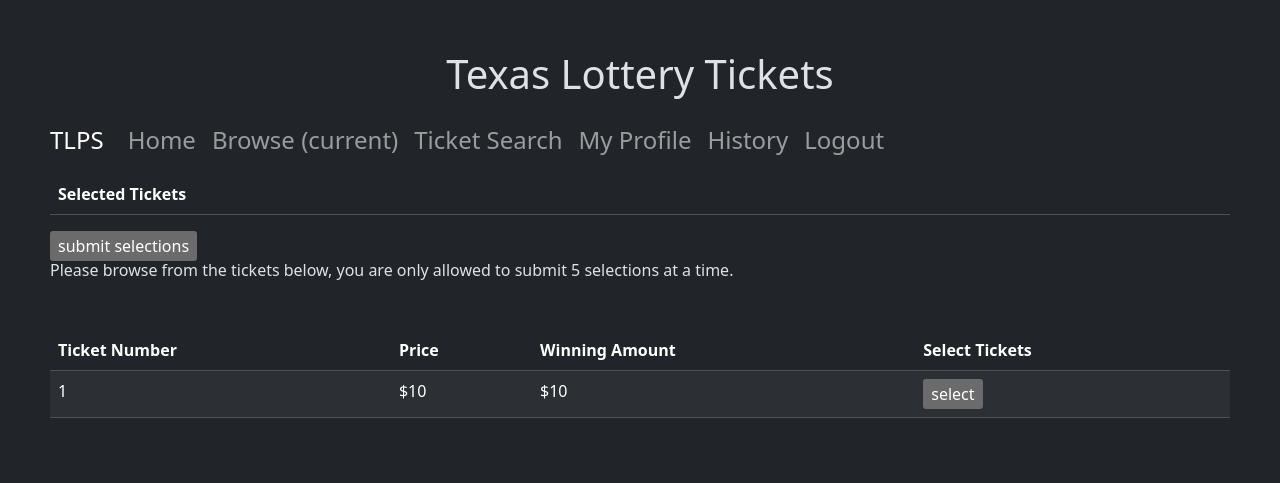
After one commit to arizzo99/Lottery-Ticket-System, a PHP site: page /browse.php in a window 1280 px wide. The commit adds this page. Shown: the top 483 px of the page. Run offline with PHP 8.4, Linux system fonts and the light colour scheme; the visitor is signed in with stand-in values (Sample User, id 1); tables that the repository leaves empty or names only in its code hold one stand-in row (values such as "Sample post"); data that the repository does not hold is empty.

Commit message:
Add files via upload

```diff
--- /dev/null
+++ b/XAMPP/browse.php
@@ -0,0 +1,229 @@
+<?php
+session_start();
+if(!isset($_SESSION["user"])){
+    header("Location: login.php");
+}
+?>
+
+<!DOCTYPE html>
+<html lang="en" data-bs-theme="dark">
+<head>
+    <meta charset="UTF-8">
+    <meta name="viewport" content="width=device-width, initial-scale=1.0">
+    <title>Browse Tickets</title>
+    <link rel="stylesheet" href="https://cdn.jsdelivr.net/npm/bootstrap@5.3.2/dist/css/bootstrap.min.css" integrity="sha384-T3c6CoIi6uLrA9TneNEoa7RxnatzjcDSCmG1MXxSR1GAsXEV/Dwwykc2MPK8M2HN" crossorigin="anonymous">
+    <link rel="stylesheet" href="style.css">
+</head>
+<body>
+
+    <h1>Texas Lottery Tickets</h1>
+    <nav class="navbar navbar-expand-lg navbar-dark bg-dark fs-4">
+        <a href="#.php" class="navbar-brand fs-4">TLPS</a>
+        <div class="collapse navbar-collapse" id="navbarNav">
+            <ul class="navbar-nav">
+                <li class="nav-item active">
+                    <a href="index.php" class="nav-link">Home </a>
+                </li>
+                <li class="nav-item">
+                    <a href="browse.php" class="nav-link">Browse <span class="sr-only">(current)</span></a>
+                </li>
+                <li class="nav-item">
+                    <a href="ticket_search.php" class="nav-link">Ticket Search </a>
+                </li>
+                <li class="nav-item">
+                    <a href="profile.php" class="nav-link">My Profile </a>
+                </li>
+                <li class="nav-item">
+                    <a href="history.php" class="nav-link">History </a>
+                </li>
+                <li class="nav-item">
+                    <a href="logout.php" class="nav-link">Logout</a>
+                </li>
+                </li>
+            </ul>
+        </div>
+    </nav>
+
+    <?php
+
+    $_SESSION['selected_tickets'] = isset($_SESSION['selected_tickets']) ? $_SESSION['selected_tickets'] : array();
+
+    if(isset($_POST['submit'])){
+        if(isset($_SESSION['selected_tickets']) and sizeof($_SESSION['selected_tickets']) > 0){
+            $errors = array();
+            # store info of the selected tickets
+            $all_tickets = array();
+            # remove all rows from selection table
+            foreach($_SESSION['selected_tickets'] as $value){
+                array_push($all_tickets, $value);
+                $key = array_search($value, $_SESSION['selected_tickets']);
+                unset($_SESSION['selected_tickets'][$key]);
+            }
+            # send ticket information to shopping_cart table where tickets will be put on 'holding'
+            $user_id = $_SESSION['user_id'];
+            require_once 'database.php';
+
+            foreach($all_tickets as $ticket){
+                $sql = "SELECT * FROM shopping_cart WHERE $ticket = 'ticket_id'";
+                $result = mysqli_query($conn_bool, $sql);
+                $alike_row_count = mysqli_num_rows($result);
+                if($alike_row_count > 0){
+                    array_push($errors, "Ticket " . $ticket ." already exists in someone's cart");
+                }
+            }
+
+            if(count($errors) > 0){
+                foreach($errors as $error){
+                    echo "<div class='alert alert-danger'>$error</div>";
+                }
+            }
+            else{
+                # once we reach here all ticket information is valid and can be pushed to the database
+                $sql = "INSERT INTO shopping_cart (ticket_id, id) VALUES (?, ?)";
+                $stmt = mysqli_stmt_init($conn_bool);
+                $prepare_stmt = mysqli_stmt_prepare($stmt, $sql);
+
+
+
+                if($prepare_stmt){
+                    foreach($all_tickets as $ticket){
+                        mysqli_stmt_bind_param($stmt, "ss", $ticket, $user_id);
+                        mysqli_stmt_execute($stmt);
+                    }
+
+                    $sql_del = "DELETE FROM tickets WHERE ticket_id = ?";
+                    $stmt_del = mysqli_stmt_init($conn_bool);
+                    $prepare_stmt_del = mysqli_stmt_prepare($stmt_del, $sql_del);
+
+                    if($prepare_stmt_del){
+                        foreach($all_tickets as $ticket){
+                            mysqli_stmt_bind_param($stmt_del, "s", $ticket);
+                            mysqli_stmt_execute($stmt_del);
+                        }
+
+                        echo "<div class='alert alert-info'>Your tickets have been added to your cart!</div>";
+                    }
+                    else{
+                        die("Something went wrong.");
+                    }
+
+
+                }
+                else{
+                    die("Something went wrong.");
+                }
+
+            }
+        }
+        else{
+            echo "<div class='alert alert-danger'>There are no tickets in your selection!</div>";
+        }
+
+    }
+
+    foreach($_POST as $key => $value){
+        if(strpos($key, 'select_') === 0){
+            $ticket_id = substr($key, strlen('select_'));
+            if(sizeof($_SESSION['selected_tickets']) == 5){
+                echo "<div class='alert alert-danger'>You can only select up to 5 tickets!</div>";
+            }
+            elseif(!in_array($ticket_id, $_SESSION['selected_tickets'])){
+                array_push($_SESSION['selected_tickets'], $ticket_id);
+            }
+
+        }
+        elseif(strpos($key, 'deselect_') === 0){
+            $len = sizeof($_SESSION['selected_tickets']);
+            $deselected_ticket = substr($key, strlen('deselect_'));
+            $index = array_search($deselected_ticket, $_SESSION['selected_tickets']);
+
+            if(sizeof($_SESSION['selected_tickets']) == 1){
+                unset($_SESSION['selected_tickets']);
+            }
+            else{
+                unset($_SESSION['selected_tickets'][$index]);
+            }
+
+
+        }
+    }
+
+    ?>
+
+    <form action='browse.php' method='post'>
+
+        <?php
+        require_once 'database.php';
+        $sql = "SELECT ticket_id, price, winning_amount FROM tickets";
+        $result = mysqli_query($conn_bool, $sql);
+        $data = $result->fetch_all(MYSQLI_ASSOC);
+        ?>
+
+        <!-- selected tickets table -->
+        <table class="table table-striped table-dark table-hover">
+            <thead class="thead-dark">
+                <tr>
+                    <th scope='col'>Selected Tickets</th>
+                    <th scope='col'></th>
+                </tr>
+            </thead>
+            <?php if (isset($_SESSION['selected_tickets'])): ?>
+                <tbody>
+                    <?php foreach($_SESSION['selected_tickets'] as $tick): ?>
+                    <tr>
+                        <div class="form-group">
+                            <td><?= htmlspecialchars($tick)?></td>
+                        </div>
+                        <div class="form-btn">
+                            <td><input type="submit" name='deselect_<?= $tick ?>' value='deselect'></td>
+                        </div>
+                    </tr>
+                    <?php endforeach ?>
+                </tbody>
+            <?php else: ?>
+                <tbody>
+                    <tr>
+                        <td colspan='2'>No tickets selected.</td>
+                    </tr>
+                </tbody>
+            <?php endif ?>
+        </table>
+
+        <input type="submit" name="submit" value="submit selections">
+        <h6>Please browse from the tickets below, you are only allowed to submit 5 selections at a time.</h4>
+        <!-- ticket browsing table -->
+        <table class='table table-striped table-dark table-hover'>
+            <thead class='thead-dark'>
+                <tr>
+                    <th scope='col'>Ticket Number</th>
+                    <th scope='col'>Price</th>
+                    <th scope='col'>Winning Amount</th>
+                    <th scope='col'>Select Tickets</th>
+                </tr>
+            </thead>
+            <?php foreach($data as $row): ?>
+            <tbody>
+                <tr>
+                    <div class="form-group">
+                        <td><?= htmlspecialchars($row['ticket_id'])?></td>
+                        <input type="hidden" name="ticket_id" value=<?= htmlspecialchars($row['ticket_id'])?>>
+                    </div>
+                    <div class="form-group">
+                        <td><?= '$' . htmlspecialchars($row['price'])?></td>
+                        <input type="hidden" name="price" value=<?= htmlspecialchars($row['price'])?>>
+                    </div>
+                    <div class="form-group">
+                        <td><?= '$' . htmlspecialchars($row['winning_amount'])?></td>
+                        <input type="hidden" name="winning_amount" value=<?= htmlspecialchars($row['winning_amount'])?>>
+                    </div>
+                    <div class="form-btn">
+                        <td><input type='submit' name='select_<?= $row['ticket_id']?>' value='select'></td>
+                    </div>
+                </tr>
+                <?php endforeach ?>
+            </tbody>
+        </table>
+    </form>
+
+</body>
+</html>
```
Also changed, not shown: XAMPP/index.php (line endings or trailing spaces).
